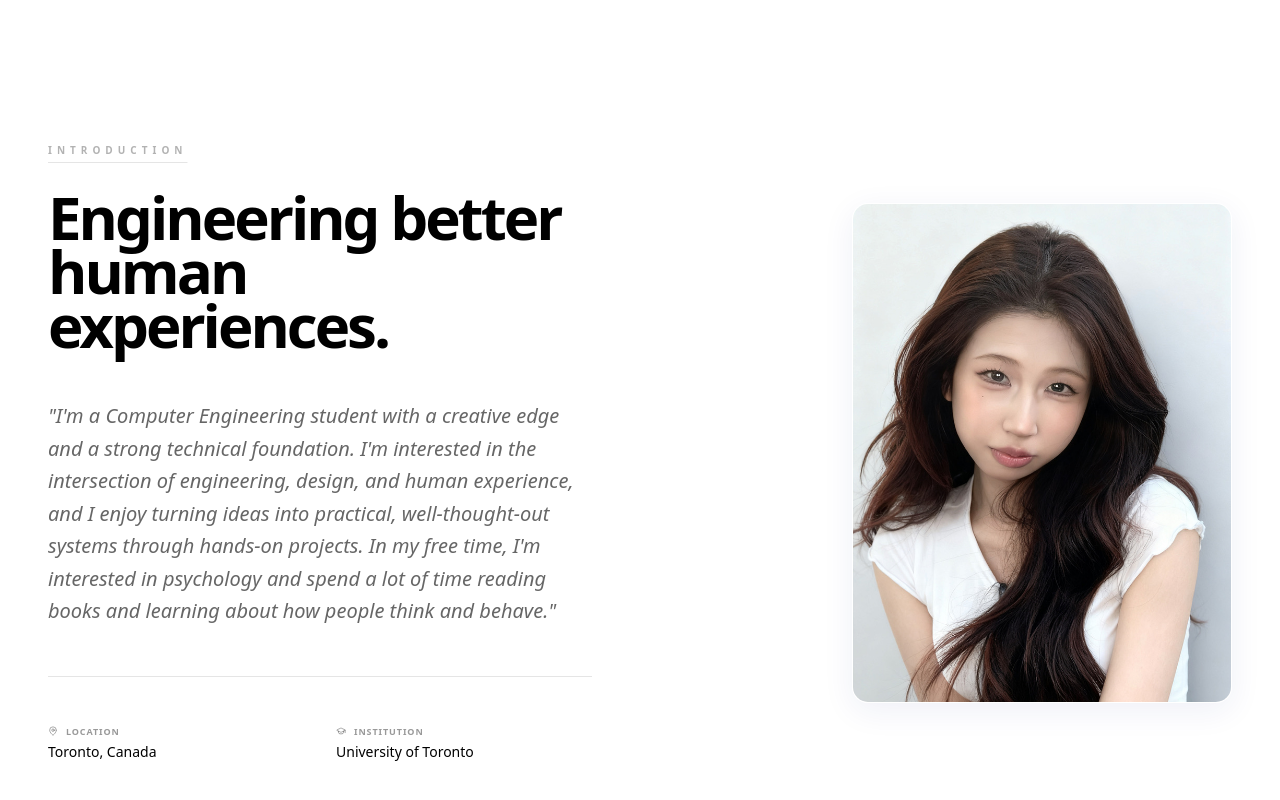
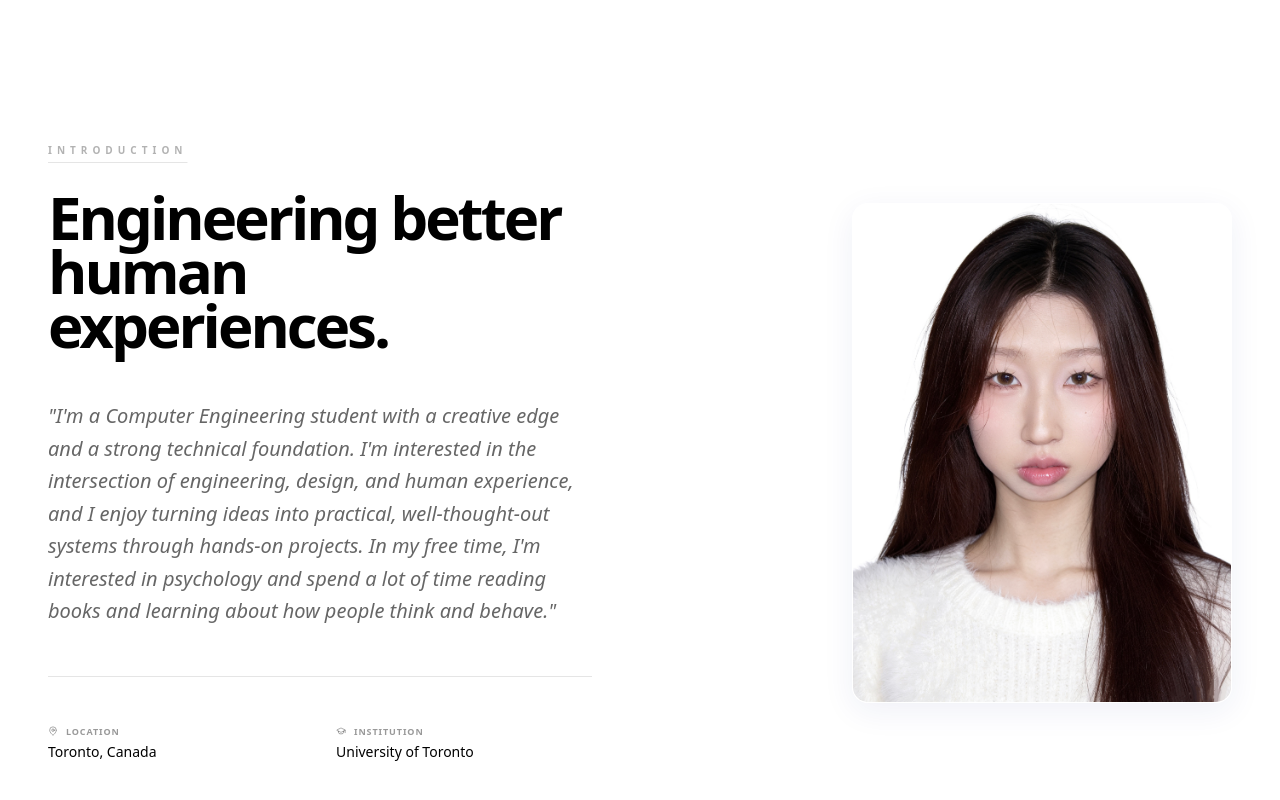
Before and after one commit to Connoer123/portfolio, a React (Vite) app: page / in a window 1280 px wide. Shown: the part 817-1617 px from the top of the page. Built offline with nearby package versions, Linux system fonts and the light colour scheme.

Commit message:
Update profile picture to .jpg

```diff
--- a/src/App.jsx
+++ b/src/App.jsx
@@ -273,7 +273,7 @@ export default function Portfolio() {
             <div className="order-1 lg:order-2 flex justify-center lg:justify-end">
               <AppleGlass asElement="div" className="w-[380px] h-[500px] rounded-2xl overflow-hidden shadow-2xl">
                 <img
-                  src="/about_me.jpeg"
+                  src="/about_me.jpg"
                   alt="About me"
                   className="w-full h-full object-cover"
                 />
```
Also changed, not shown: public/about_me.jpeg (deleted), public/about_me.jpg (added).
